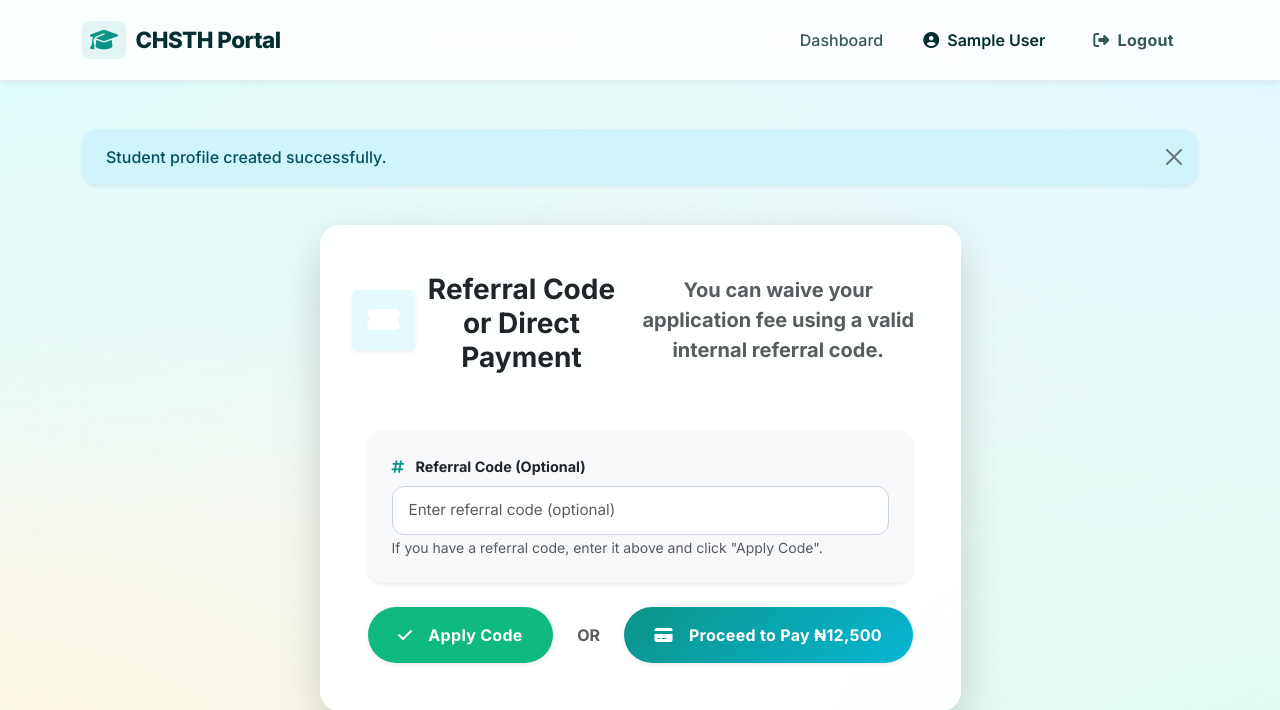
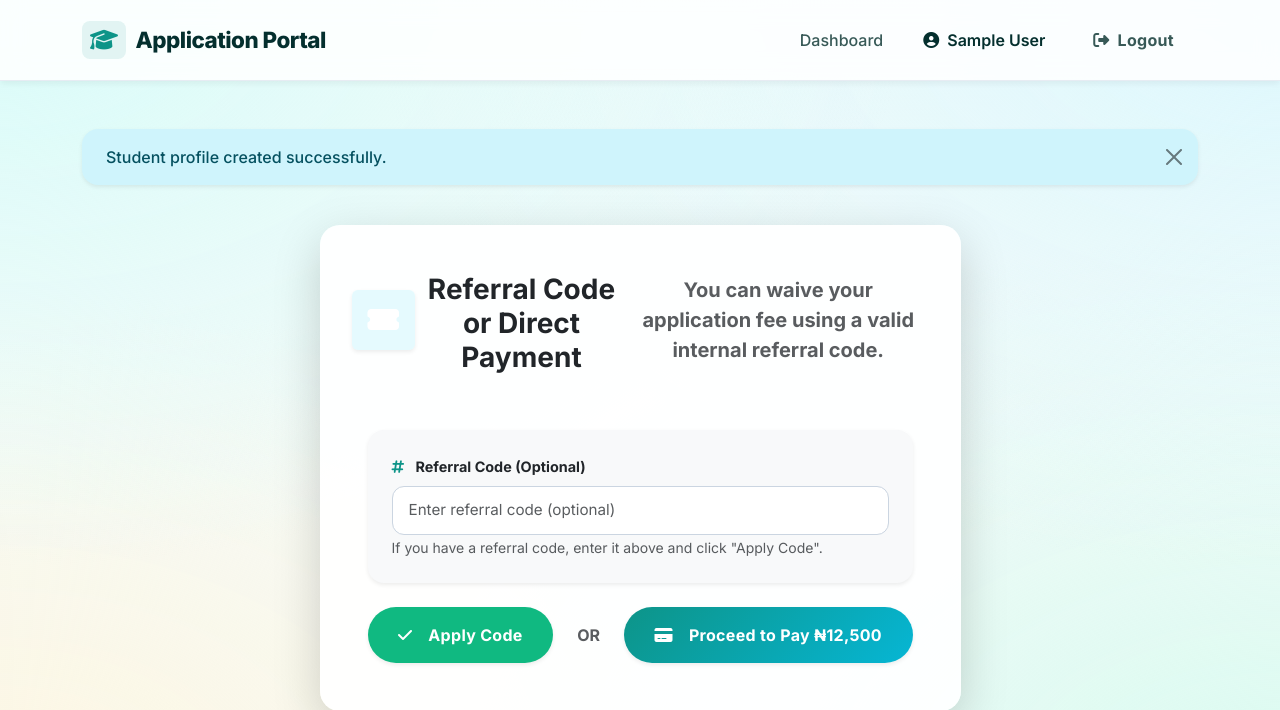
Before and after one commit to Yusuf-Babagana/chst-portal, a Django app: page /referral-check/ in a window 1280 px wide. Shown: the top 710 px of the page. Run offline with Django 4.2, Linux system fonts and the light colour scheme; the visitor is signed in with stand-in values (Sample User, id 1); data comes from the database, SQL or seed files in the repository; data that the repository does not hold is empty; some libraries are stand-ins or nearby versions.

Commit message:
Rename navbar brand from CHSTH Portal to Application Portal
Co-Authored-By: Claude Sonnet 5 <noreply@anthropic.com>

```diff
--- a/templates/base.html
+++ b/templates/base.html
@@ -334,7 +334,7 @@
     <nav class="navbar navbar-expand-lg sticky-top">
         <div class="container">
             <a class="navbar-brand" href="{% url 'home' %}">
-                <i class="fas fa-graduation-cap"></i> CHSTH Portal
+                <i class="fas fa-graduation-cap"></i> Application Portal
             </a>
             <button class="navbar-toggler border-0 shadow-none" type="button" data-bs-toggle="collapse" data-bs-target="#navbarNav">
                 <span class="navbar-toggler-icon"></span>
```
